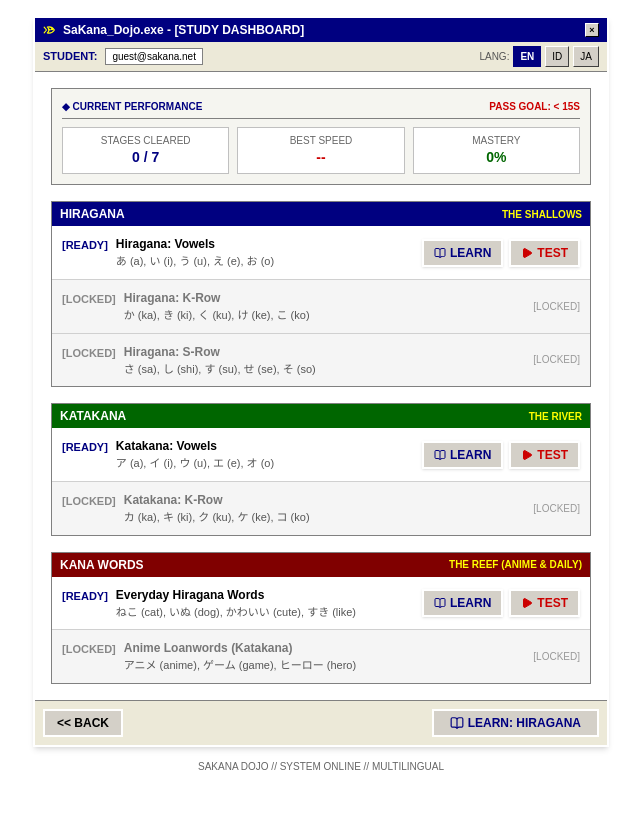
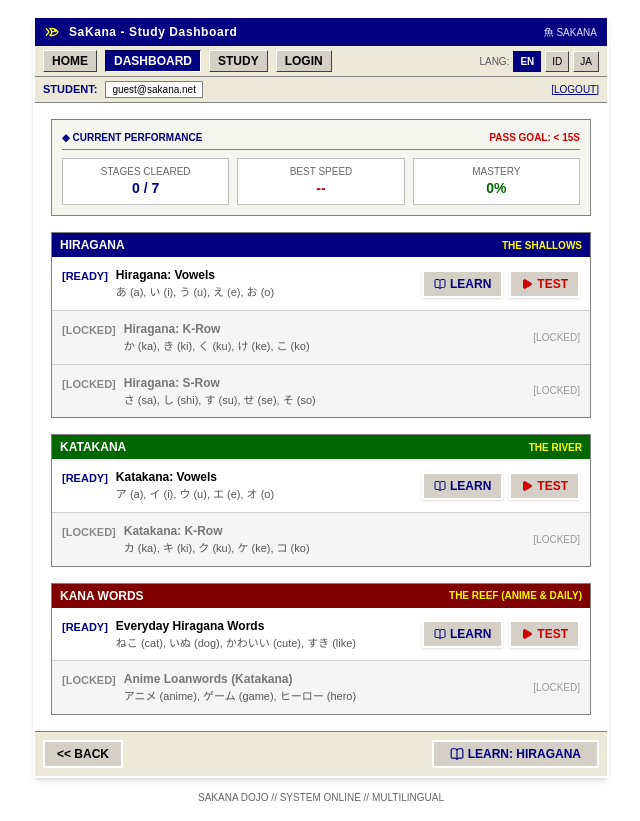
Before and after one commit to kurzagin/japanese-learning, a Next.js app: page /dashboard in a window 1280 px wide. Shown: the whole page, without its empty margins (319-959 px from the left). Before the commit the page ends 800 px from the top, so only its background shows below. Built offline with nearby package versions, Linux system fonts and the light colour scheme; no server answers; the database is empty.

Commit message:
feat: real retro navbar, SaKana branding, and DB-stored visitor counter

```diff
--- a/src/app/dashboard/page.tsx
+++ b/src/app/dashboard/page.tsx
@@ -2,9 +2,9 @@
 
 import { useEffect, useState } from "react";
 import Link from "next/link";
-import { FishIcon } from "@/components/FishIcon";
+import { RetroNavbar } from "@/components/RetroNavbar";
 import { STAGES, Stage } from "@/data/stages";
-import { useLanguage, LanguageSelector } from "@/context/LanguageContext";
+import { useLanguage } from "@/context/LanguageContext";
 import { Play, BookOpen } from "lucide-react";
 
 export default function DashboardPage() {
@@ -76,22 +76,10 @@ export default function DashboardPage() {
       {/* Outer Retro Container */}
       <div className="w-full max-w-xl bg-[#d4d0c8] border-t-2 border-l-2 border-white border-b-2 border-r-2 border-[#404040] shadow-md flex flex-col">
 
-        {/* Title Bar */}
-        <div className="bg-[#000080] text-white px-2 py-1 flex items-center justify-between select-none font-bold text-xs">
-          <div className="flex items-center gap-1.5">
-            <FishIcon className="w-3.5 h-3.5 text-[#ffff00]" />
-            <span>{t.dashboard.windowTitle}</span>
-          </div>
-          <Link
-            href="/login"
-            title={t.nav.logout}
-            className="w-3.5 h-3.5 bg-[#d4d0c8] text-black border border-white border-b-black border-r-black text-[9px] flex items-center justify-center font-mono leading-none font-bold"
-          >
-            ×
-          </Link>
-        </div>
+        {/* Retro Navbar & SaKana Branding */}
+        <RetroNavbar currentSubtitle={t.dashboard.windowTitle} />
 
-        {/* User Info Bar & Language switcher */}
+        {/* User Info Bar */}
         <div className="border-b border-[#808080] bg-[#ece9d8] px-2 py-1 text-[11px] flex items-center justify-between text-black">
           <div className="flex items-center gap-2">
             <span className="font-bold text-[#000080]">{t.dashboard.operator}</span>
@@ -99,9 +87,12 @@ export default function DashboardPage() {
               {userEmail}
             </span>
           </div>
-          <div className="flex items-center gap-2">
-            <LanguageSelector />
-          </div>
+          <Link
+            href="/login"
+            className="text-[10px] text-[#000080] hover:text-[#cc0000] underline"
+          >
+            [{t.nav.logout}]
+          </Link>
         </div>
 
         {/* Content Body */}
--- a/src/app/layout.tsx
+++ b/src/app/layout.tsx
@@ -3,8 +3,8 @@ import { LanguageProvider } from "@/context/LanguageContext";
 import "./globals.css";
 
 export const metadata: Metadata = {
-  title: "SaKana - Japanese Kana Reflex Practice",
-  description: "Speed kana reflex training homepage. Support EN, ID, JA.",
+  title: "SaKana",
+  description: "SaKana Japanese learning application. Support EN, ID, JA.",
 };
 
 export default function RootLayout({
--- /dev/null
+++ b/src/components/RetroNavbar.tsx
@@ -0,0 +1,71 @@
+"use client";
+
+import React from "react";
+import Link from "next/link";
+import { usePathname } from "next/navigation";
+import { FishIcon } from "@/components/FishIcon";
+import { useLanguage, LanguageSelector } from "@/context/LanguageContext";
+
+interface RetroNavbarProps {
+  currentSubtitle?: string;
+}
+
+export function RetroNavbar({ currentSubtitle }: RetroNavbarProps) {
+  const { t } = useLanguage();
+  const pathname = usePathname();
+
+  const navLinks = [
+    { href: "/", label: t.nav.home },
+    { href: "/dashboard", label: t.nav.dashboard },
+    { href: "/study/hiragana-vowels", label: t.nav.study },
+    { href: "/login", label: t.nav.login },
+  ];
+
+  return (
+    <div>
+      {/* Title Bar with Fish Icon & SaKana Branding (Clean, no fake -, X, []) */}
+      <div className="bg-[#000080] text-white px-2.5 py-1.5 flex items-center justify-between select-none">
+        <Link
+          href="/"
+          className="flex items-center gap-2 hover:opacity-90 transition-opacity"
+        >
+          <FishIcon className="w-4 h-4 text-[#ffff00]" />
+          <span className="font-bold text-xs tracking-wider">
+            {t.nav.brand}
+            {currentSubtitle ? ` - ${currentSubtitle}` : ""}
+          </span>
+        </Link>
+        <div className="text-[10px] text-[#e0e0ff] hidden sm:block font-mono">
+          魚 SAKANA
+        </div>
+      </div>
+
+      {/* Real Retro Navigation Bar */}
+      <div className="border-b border-[#808080] bg-[#ece9d8] px-2 py-1 text-[11px] flex flex-wrap items-center justify-between gap-2 text-black">
+        <nav className="flex items-center gap-1 sm:gap-2" aria-label="Main Navigation">
+          {navLinks.map((item) => {
+            const isActive =
+              item.href === "/"
+                ? pathname === "/"
+                : pathname?.startsWith(item.href);
+
+            return (
+              <Link
+                key={item.href}
+                href={item.href}
+                className={`px-2 py-0.5 border text-xs font-semibold transition-colors ${
+                  isActive
+                    ? "bg-[#000080] text-white border-t-[#000040] border-l-[#000040] border-b-white border-r-white"
+                    : "bg-[#d4d0c8] text-black border-t-white border-l-white border-b-[#404040] border-r-[#404040] hover:bg-[#e4e0d8] active:border-t-[#404040] active:border-l-[#404040] active:border-b-white active:border-r-white"
+                }`}
+              >
+                {item.label}
+              </Link>
+            );
+          })}
+        </nav>
+        <LanguageSelector />
+      </div>
+    </div>
+  );
+}
--- a/src/data/i18n.ts
+++ b/src/data/i18n.ts
@@ -6,11 +6,11 @@ export interface TranslationSchema {
     sub: string;
   };
   nav: {
+    brand: string;
+    home: string;
+    dashboard: string;
+    study: string;
     windowTitle: string;
-    file: string;
-    edit: string;
-    view: string;
-    help: string;
     login: string;
     enter: string;
     top: string;
@@ -91,15 +91,15 @@ export interface TranslationSchema {
 export const translations: Record<Locale, TranslationSchema> = {
   en: {
     meta: {
-      title: "SaKana - Japanese Kana Reflex Practice",
-      sub: "Japanese speed drill for anime & manga fans",
+      title: "SaKana",
+      sub: "Japanese learning drill for anime & manga fans",
     },
     nav: {
-      windowTitle: "SaKana_v1.0 - [KANA REFLEX TRAINING]",
-      file: "File(F)",
-      edit: "Edit(E)",
-      view: "View(V)",
-      help: "Help(H)",
+      brand: "SaKana",
+      home: "HOME",
+      dashboard: "DASHBOARD",
+      study: "STUDY",
+      windowTitle: "SaKana",
       login: "LOGIN",
       enter: "ENTER",
       top: "RETURN TO TOP",
@@ -123,8 +123,8 @@ export const translations: Record<Locale, TranslationSchema> = {
       rule3Desc: "Once you master Hiragana & Katakana, jump directly into real anime words and loanwords before touching complex Kanji.",
     },
     login: {
-      windowTitle: "LOGIN.EXE - [AUTHENTICATION]",
-      appTitle: "SAKANA REFLEX NETWORK",
+      windowTitle: "Authentication",
+      appTitle: "SaKana Authentication",
       instruction: "Enter your email address to save your study records and stage progress.",
       emailLabel: "E-MAIL ADDRESS:",
       submit: "AUTHENTICATE",
@@ -134,7 +134,7 @@ export const translations: Record<Locale, TranslationSchema> = {
       returnLink: "<< Back to Home",
     },
     dashboard: {
-      windowTitle: "SaKana_Dojo.exe - [STUDY DASHBOARD]",
+      windowTitle: "Study Dashboard",
       operator: "STUDENT:",
       streak: "1-DAY STREAK",
       statsTitle: "CURRENT PERFORMANCE",
@@ -160,7 +160,7 @@ export const translations: Record<Locale, TranslationSchema> = {
       sec: "sec",
     },
     study: {
-      windowTitle: "STUDY_MODE.EXE - [REPETITION DRILL]",
+      windowTitle: "Study Mode",
       studyBadge: "UNTIMED STUDY MODE (ANKI METHOD)",
       flipPrompt: "[ Click or Tap to Flip Card ]",
       againBtn: "Again",
@@ -179,15 +179,15 @@ export const translations: Record<Locale, TranslationSchema> = {
 
   id: {
     meta: {
-      title: "SaKana - Latihan Refleks Membaca Kana Jepang",
-      sub: "Latihan cepat membaca kana untuk pecinta anime & manga",
+      title: "SaKana",
+      sub: "Latihan membaca kana untuk pecinta anime & manga",
     },
     nav: {
-      windowTitle: "SaKana_v1.0 - [LATIHAN REFLEKS KANA]",
-      file: "Berkas(B)",
-      edit: "Ubah(U)",
-      view: "Tampilan(T)",
-      help: "Bantuan(H)",
+      brand: "SaKana",
+      home: "BERANDA",
+      dashboard: "DASHBOARD",
+      study: "BELAJAR",
+      windowTitle: "SaKana",
       login: "MASUK",
       enter: "MASUK KE DASHBOARD",
       top: "KEMBALI KE BERANDA",
@@ -211,8 +211,8 @@ export const translations: Record<Locale, TranslationSchema> = {
       rule3Desc: "Setelah paham Hiragana & Katakana, langsung coba membaca kosakata anime dan kata serapan sehari-hari sebelum belajar Kanji.",
     },
     login: {
-      windowTitle: "LOGIN.EXE - [AUTENTIKASI]",
-      appTitle: "SAKANA REFLEX NETWORK",
+      windowTitle: "Autentikasi",
+      appTitle: "SaKana Autentikasi",
       instruction: "Masukkan email kamu untuk menyimpan rekor waktu dan progress stage.",
       emailLabel: "ALAMAT EMAIL:",
       submit: "MASUK DENGAN EMAIL",
@@ -222,7 +222,7 @@ export const translations: Record<Locale, TranslationSchema> = {
       returnLink: "<< Kembali ke Beranda",
     },
     dashboard: {
-      windowTitle: "SaKana_Dojo.exe - [DASHBOARD LATIHAN]",
+      windowTitle: "Dashboard Latihan",
       operator: "PENGGUNA:",
       streak: "STREAK 1 HARI",
       statsTitle: "STATISTIK BELAJAR",
@@ -248,7 +248,7 @@ export const translations: Record<Locale, TranslationSchema> = {
       sec: "dtk",
     },
     study: {
-      windowTitle: "STUDY_MODE.EXE - [PENGULANGAN KANA]",
+      windowTitle: "Mode Belajar",
       studyBadge: "MODE BELAJAR SANTAI (METODE ANKI)",
       flipPrompt: "[ Klik untuk Membuka Kartu ]",
       againBtn: "Ulangi",
@@ -267,15 +267,15 @@ export const translations: Record<Locale, TranslationSchema> = {
 
   ja: {
     meta: {
-      title: "SaKana - かな反射神経トレーニング",
+      title: "SaKana",
       sub: "アニメ・マンガファンのための速読ドリル",
     },
     nav: {
-      windowTitle: "SaKana_v1.0 - 【かな反射神経トレーニング】",
-      file: "ファイル(F)",
-      edit: "編集(E)",
-      view: "表示(V)",
-      help: "ヘルプ(H)",
+      brand: "SaKana",
+      home: "ホーム",
+      dashboard: "道場",
+      study: "修練",
+      windowTitle: "SaKana",
       login: "ログイン",
       enter: "道場へ入る",
       top: "トップへ戻る",
@@ -299,8 +299,8 @@ export const translations: Record<Locale, TranslationSchema> = {
       rule3Desc: "ひらがな・カタカナを覚えたら、すぐにアニメやゲームで使われる実戦単語を読み進めます。",
     },
     login: {
-      windowTitle: "LOGIN.EXE - 【ユーザー認証】",
-      appTitle: "SAKANA REFLEX NETWORK",
+      windowTitle: "ユーザー認証",
+      appTitle: "SaKana 認証",
       instruction: "メールアドレスを入力してログインしてください。記録が保存されます。",
       emailLabel: "メールアドレス:",
       submit: "認証する",
@@ -310,7 +310,7 @@ export const translations: Record<Locale, TranslationSchema> = {
       returnLink: "<< トップページに戻る",
     },
     dashboard: {
-      windowTitle: "SaKana_Dojo.exe - 【道場メインメニュー】",
+      windowTitle: "道場メインメニュー",
       operator: "門下生:",
       streak: "1日連続練習",
       statsTitle: "現在の修行成績",
@@ -336,7 +336,7 @@ export const translations: Record<Locale, TranslationSchema> = {
       sec: "秒",
     },
     study: {
-      windowTitle: "STUDY_MODE.EXE - 【反復学習カード】",
+      windowTitle: "反復学習カード",
       studyBadge: "時間制限なし学習モード (Anki方式)",
       flipPrompt: "【 タップまたはクリックでカードを裏返す 】",
       againBtn: "もう一度",
--- a/src/db/schema.ts
+++ b/src/db/schema.ts
@@ -33,6 +33,12 @@ export const kana = pgTable("kana", {
   row: text("row").notNull(), // "vowel", "k", "s", etc.
   hintEn: text("hint_en"),
   hintId: text("hint_id"),
-  hintJa: text("hint_ja"),
   createdAt: timestamp("created_at", { withTimezone: true }).defaultNow().notNull(),
 });
+
+// Site stats table for persistent counters (such as page visitors)
+export const siteStats = pgTable("site_stats", {
+  id: text("id").primaryKey(), // e.g. "visitor_counter"
+  counter: integer("counter").default(0).notNull(),
+  updatedAt: timestamp("updated_at", { withTimezone: true }).defaultNow().notNull(),
+});
```
Also changed, not shown: src/app/api/visitors/route.ts (added, +72 -0 lines), src/app/login/page.tsx (+5 -20 lines), src/app/page.tsx (+27 -27 lines), src/app/study/[stageId]/StudyClient.tsx (+7 -18 lines).
